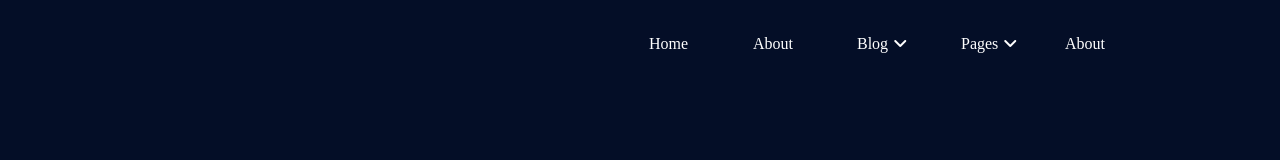
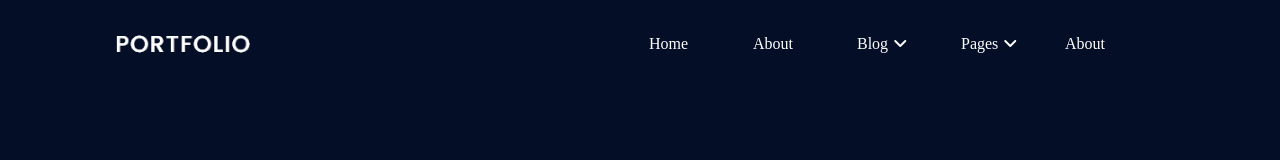
Before and after one commit to hhakhumyan/hhakhumyan-hhakhumyan.github.io, a plain HTML site: page index.html in a window 1280 px wide. Shown: the top 160 px of the page. Drawn offline with Linux system fonts and the light colour scheme; files whose address does not match are found by name.

Commit message:
Update index.html

```diff
--- a/index.html
+++ b/index.html
@@ -16,7 +16,7 @@
         <div class="container">
             <!-- ----------------------nav-logo--------------------------- -->
             <div class="div-nav-logo">
-                <img src="./image/Logo.webp" alt="">
+                <img src="./Logo.webp" alt="">
             </div>
             <!-- ----------------------nav-menu--------------------------- -->
             <div class="div-nav-menu">
```
